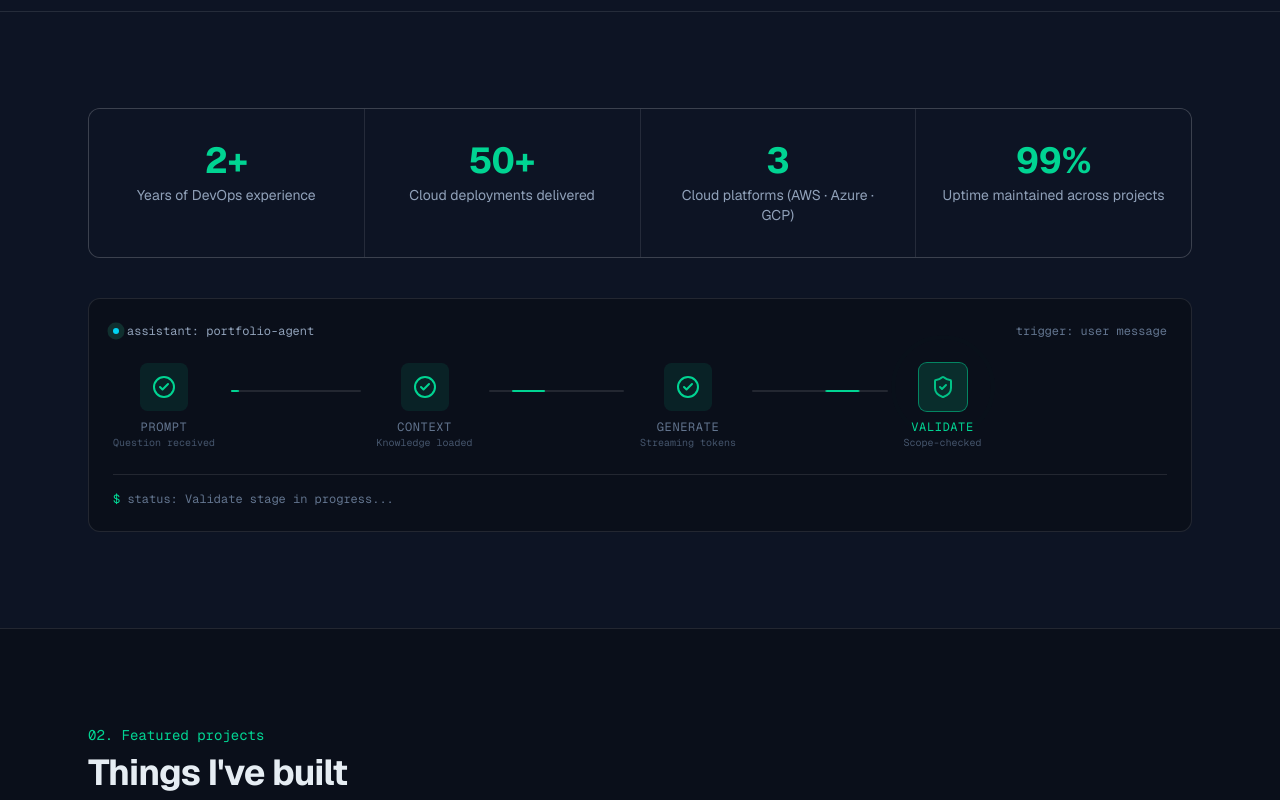
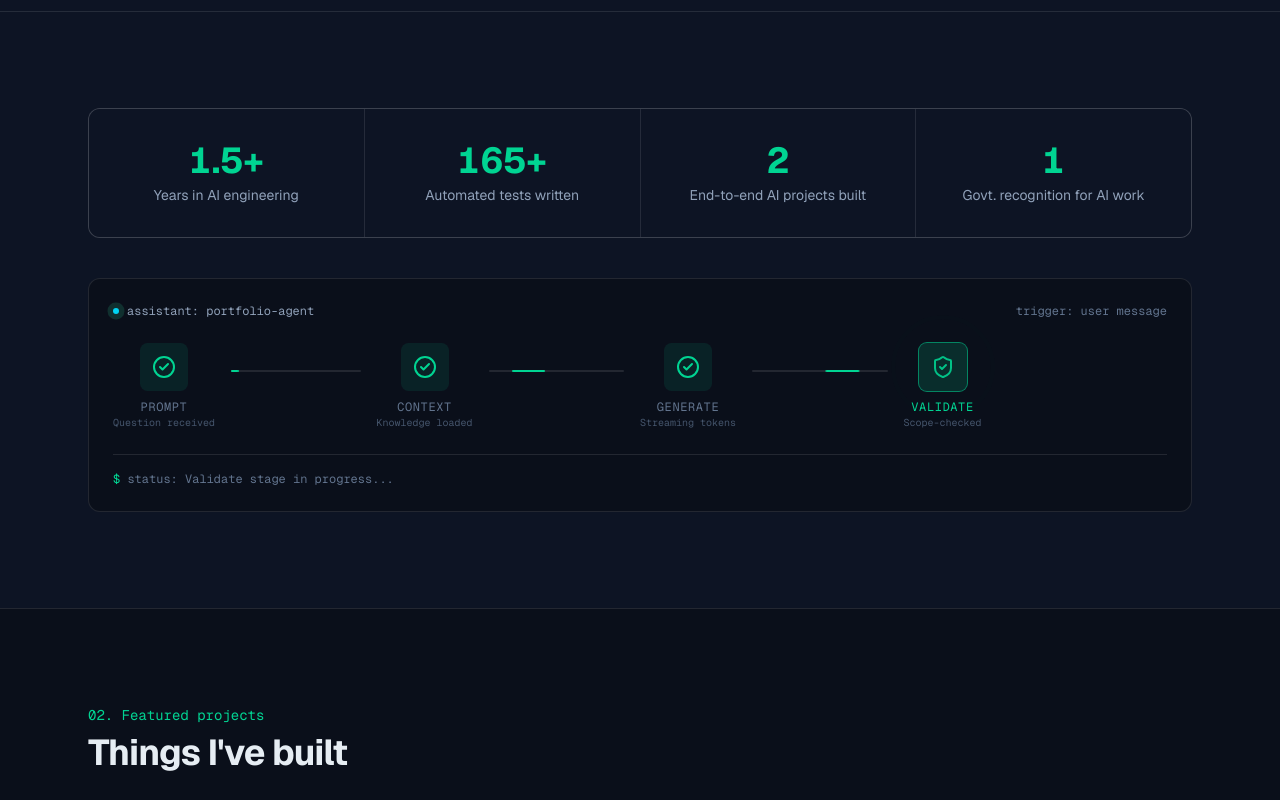
Before and after one commit to saifullah-shah/Saifullah-Shah-portfolio, a Next.js app: page / in a window 1280 px wide. Shown: the part 1380-2180 px from the top of the page. Built offline with nearby package versions, Linux system fonts and the light colour scheme.

Commit message:
Update metrics and contact CTA for AI positioning

```diff
--- a/app/page.tsx
+++ b/app/page.tsx
@@ -655,11 +655,12 @@ export default function Home() {
           <Reveal>
             <p className="mb-2 font-mono text-sm text-emerald-400">07. Contact</p>
             <h2 className="mb-6 text-3xl font-bold tracking-tight md:text-4xl">
-              Let&apos;s build robust infrastructure together
+              Let&apos;s build intelligent systems together
             </h2>
             <p className="mb-10 text-lg text-slate-300">
-              Whether you&apos;re scaling your systems, streamlining deployments, or
-              transforming your DevOps practices—I&apos;d love to help.
+              Whether you&apos;re hiring an AI Engineer, integrating LLMs into a
+              product, or automating workflows with AI agents — I&apos;d love to hear
+              about it.
             </p>
           </Reveal>
           <Reveal delay={120}>
@@ -669,7 +670,7 @@ export default function Home() {
               className="flex items-center gap-2 rounded-lg bg-emerald-400 px-6 py-3 font-medium text-[#0a0f1a] transition-colors hover:bg-emerald-300"
             >
               <Mail className="h-4 w-4" />
-              Get in touch
+              Email me
             </a>
             <a
               href="https://github.com/saifullah-shah"
@@ -691,7 +692,7 @@ export default function Home() {
               <span className="text-slate-200">+92 302 5733 496</span>
             </p>
             <p className="flex items-center justify-center gap-2">
-              <Database className="h-4 w-4 text-emerald-400" /> Portfolio code on{" "}
+              <GithubIcon className="h-4 w-4 text-emerald-400" /> Portfolio code on{" "}
               <a
                 href="https://github.com/saifullah-shah"
                 className="text-emerald-400 underline-offset-4 hover:underline"
--- a/components/metrics.tsx
+++ b/components/metrics.tsx
@@ -3,10 +3,15 @@
 import { useEffect, useRef, useState } from "react";
 
 const metrics = [
-  { value: 2, suffix: "+", label: "Years of DevOps experience" },
-  { value: 50, suffix: "+", label: "Cloud deployments delivered" },
-  { value: 3, suffix: "", label: "Cloud platforms (AWS · Azure · GCP)" },
-  { value: 99, suffix: "%", label: "Uptime maintained across projects" },
+  {
+    value: 1.5,
+    suffix: "+",
+    label: "Years in AI engineering",
+    decimals: 1,
+  },
+  { value: 165, suffix: "+", label: "Automated tests written", decimals: 0 },
+  { value: 2, suffix: "", label: "End-to-end AI projects built", decimals: 0 },
+  { value: 1, suffix: "", label: "Govt. recognition for AI work", decimals: 0 },
 ];
 
 function CountUp({
@@ -14,11 +19,13 @@ function CountUp({
   suffix,
   start,
   duration = 1600,
+  decimals = 0,
 }: {
   target: number;
   suffix: string;
   start: boolean;
   duration?: number;
+  decimals?: number;
 }) {
   const [display, setDisplay] = useState(0);
 
@@ -29,7 +36,7 @@ function CountUp({
     const tick = (now: number) => {
       const progress = Math.min((now - t0) / duration, 1);
       const eased = 1 - Math.pow(1 - progress, 3);
-      setDisplay(Math.round(target * eased));
+      setDisplay(target * eased);
       if (progress < 1) frame = requestAnimationFrame(tick);
     };
     frame = requestAnimationFrame(tick);
@@ -38,7 +45,7 @@ function CountUp({
 
   return (
     <span>
-      {display}
+      {display.toFixed(decimals)}
       {suffix}
     </span>
   );
@@ -77,7 +84,12 @@ export default function Metrics() {
           className="relative flex flex-col items-center gap-1 bg-[#0d1424] px-6 py-8 text-center"
         >
           <span className="text-4xl font-bold tabular-nums text-emerald-400">
-            <CountUp target={metric.value} suffix={metric.suffix} start={start} />
+            <CountUp
+              target={metric.value}
+              suffix={metric.suffix}
+              start={start}
+              decimals={metric.decimals}
+            />
           </span>
           <span className="text-xs text-slate-400 sm:text-sm">{metric.label}</span>
         </div>
```
